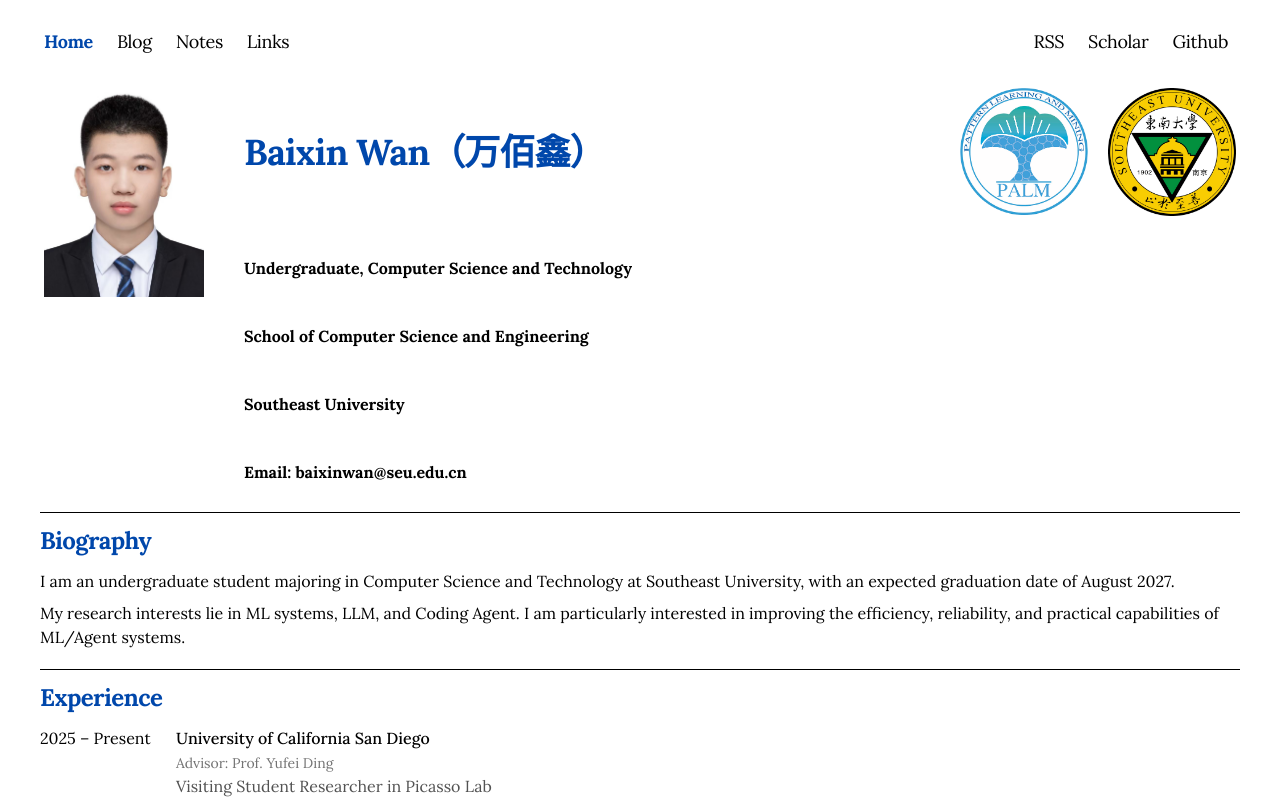
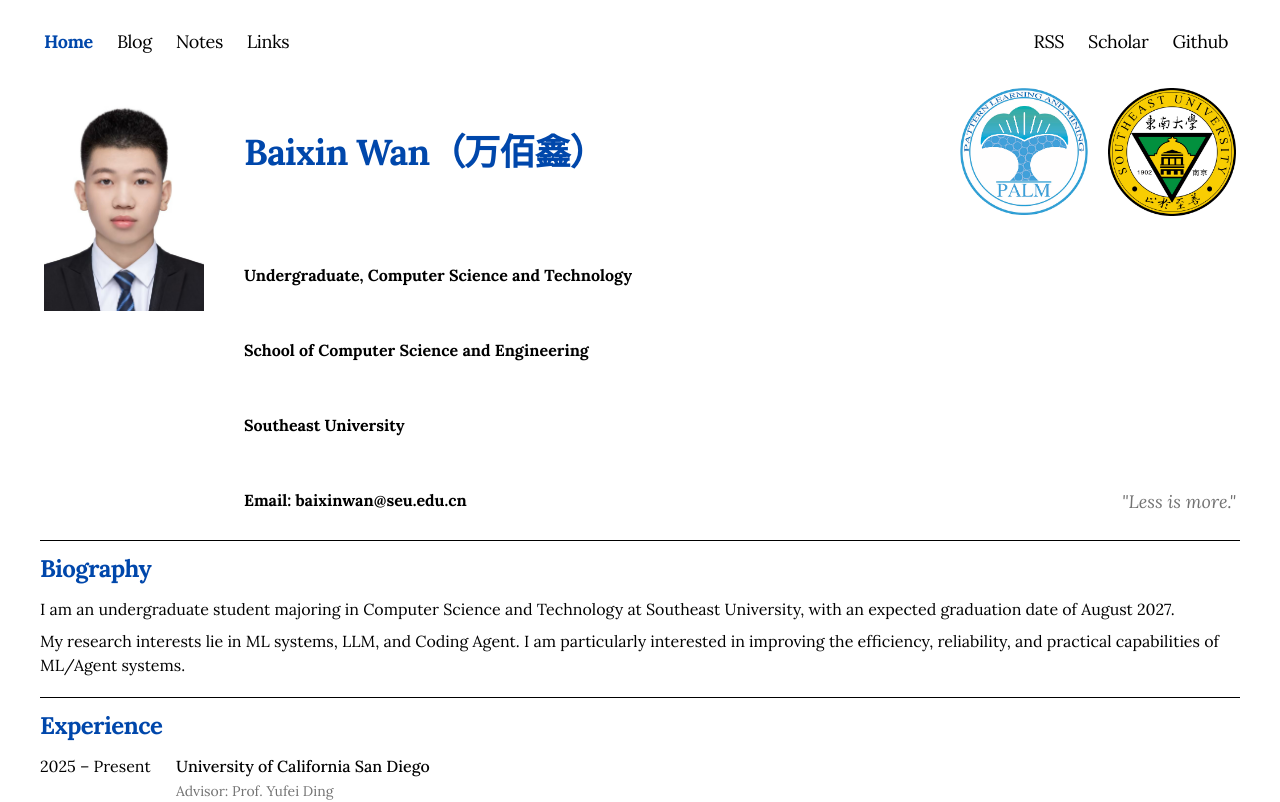
Before and after one commit to zeroffa233/zeroffa-homepage, a Next.js app: page / in a window 1280 px wide. Shown: the top 802 px of the page. Built offline with nearby package versions, Linux system fonts and the light colour scheme.

Commit message:
content: add signature 'Less is more.' to profile card corner

```diff
--- a/app/page.tsx
+++ b/app/page.tsx
@@ -47,7 +47,8 @@ function ProfileCard() {
                     Email: baixinwan@seu.edu.cn
                 </p>
             </div>
-            <div className="flex gap-5 ml-auto flex-shrink-0">
+            <div className="flex flex-col justify-between items-end ml-auto flex-shrink-0">
+                <div className="flex gap-5">
                     <Link
                         href="https://aiia.seu.edu.cn/palm"
                         target="_blank"
@@ -65,6 +66,10 @@ function ProfileCard() {
                     >
                         <Image src={Public.seuLogo} alt="SEU Logo" />
                     </Link>
+                </div>
+                <p className="italic text-lg text-neutral-500 dark:text-neutral-400">
+                    "Less is more."
+                </p>
             </div>
         </section>
     );
```
Lines whose indentation alone changed are shown as unchanged.
